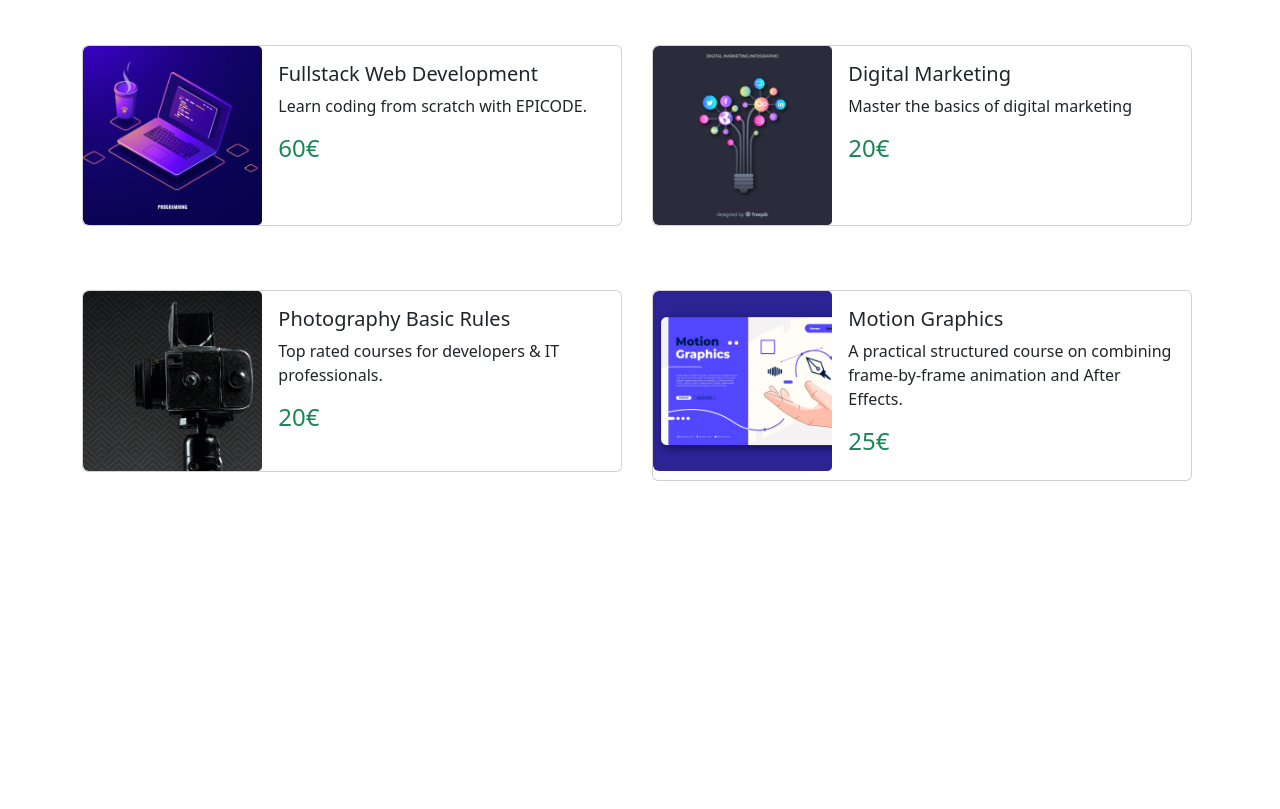
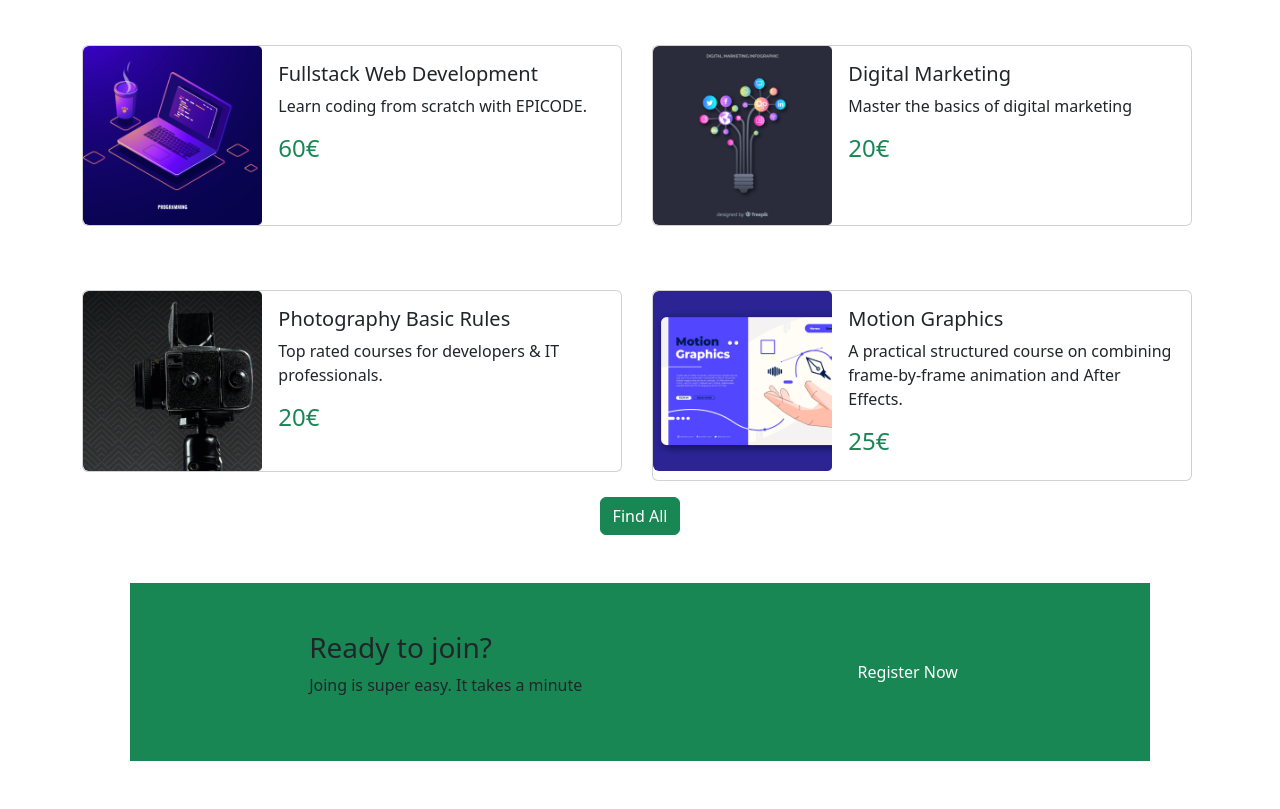
Before and after one commit to mdelwarhossain/edtech-web, a plain HTML site: page index.html in a window 1280 px wide. Shown: the part 1012-1821 px from the top of the page. Before the commit the page ends 1509 px from the top, so only its background shows below. Drawn offline with nearby package versions, Linux system fonts and the light colour scheme.

Commit message:
section register added

```diff
--- a/index.html
+++ b/index.html
@@ -195,6 +195,18 @@
             </div>
           </div>
         </div>
+        <div class="container text-center"><button class="btn btn-success">Find All</button></div>
+      </section>
+      <section class="container p-5 gy-5">
+        <div class="d-flex align-items-center justify-content-around bg-success p-5">
+          <div>
+            <h3>Ready to join?</h3>
+            <p>Joing is super easy. It takes a minute</p>
+          </div>
+          <div>
+            <a href=""><button class="btn btn-success">Register Now</button></a>
+          </div>
+        </div>
       </section>
     </main>
     <script src="https://cdn.jsdelivr.net/npm/bootstrap@5.2.0/dist/js/bootstrap.bundle.min.js" integrity="sha384-A3rJD856KowSb7dwlZdYEkO39Gagi7vIsF0jrRAoQmDKKtQBHUuLZ9AsSv4jD4Xa" crossorigin="anonymous"></script>
```
Also changed, not shown: style.css (line endings or trailing spaces).
